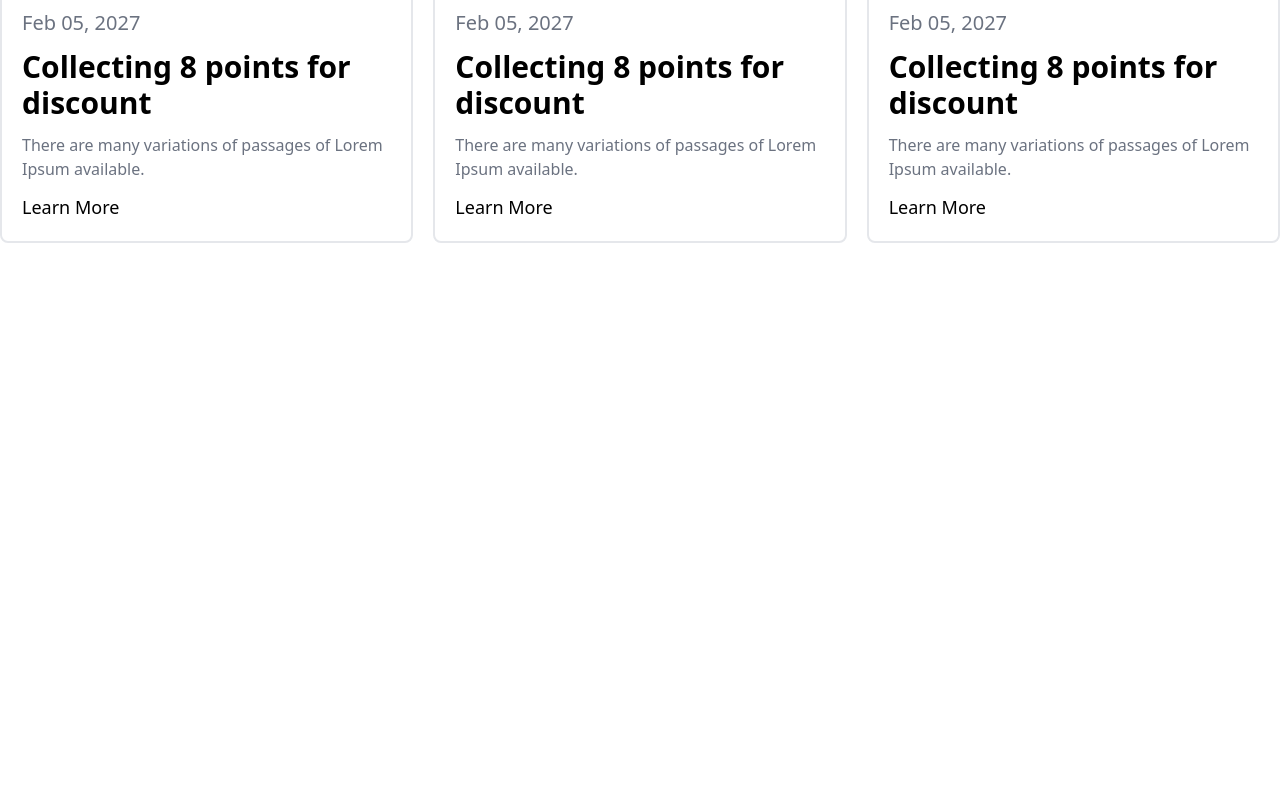
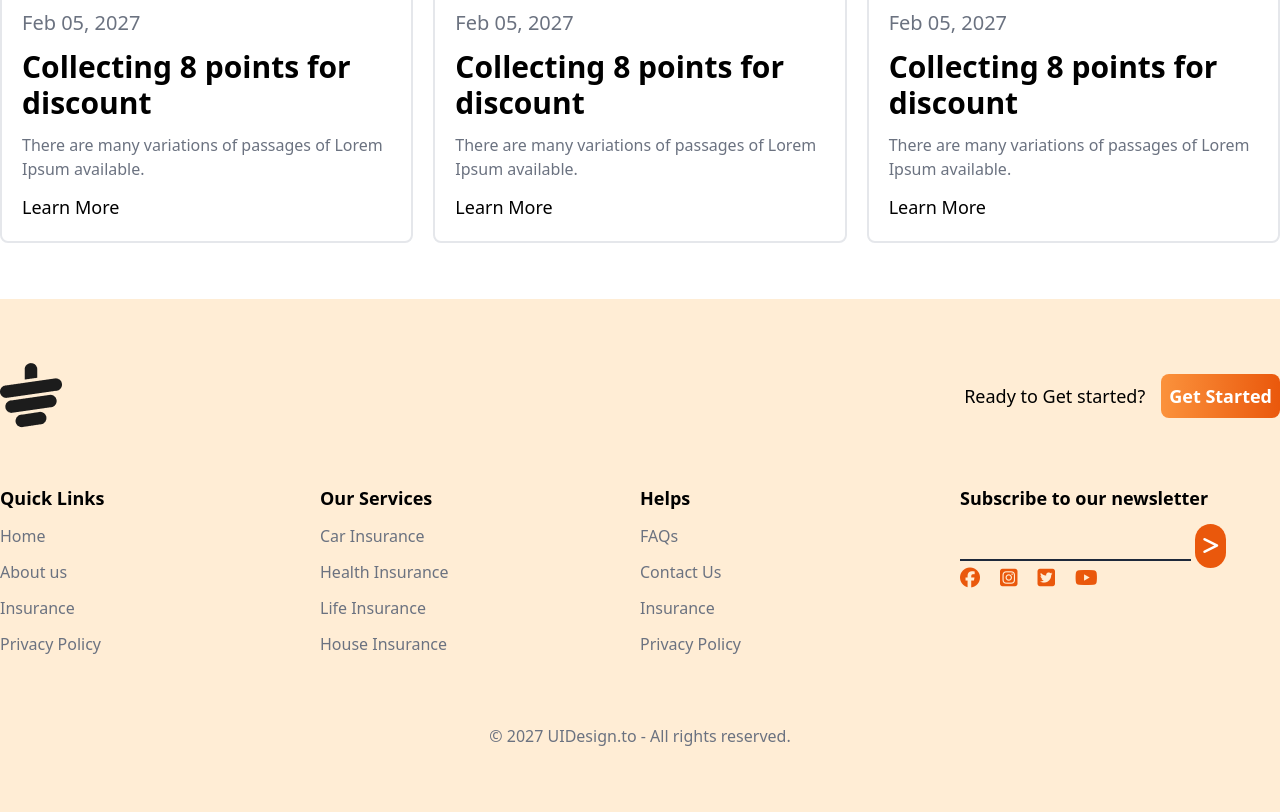
Before and after one commit to saiful16/tea-house-webpage, a plain HTML site: page index.html in a window 1280 px wide. Shown: the part 3025-3837 px from the top of the page. Before the commit the page ends 3324 px from the top, so only its background shows below. Drawn offline with nearby package versions, Linux system fonts and the light colour scheme.

Commit message:
footer section added

```diff
--- a/index.html
+++ b/index.html
@@ -195,11 +195,13 @@
         <section class="my-14">
             <div>
                 <h1 class="text-center text-5xl font-bold mb-10">News & Events</h1>
-                <p class="text-center font-medium text-gray-500 mb-10">There are many variations of passages of Lorem Ipsum available, but the majority have suffered
+                <p class="text-center font-medium text-gray-500 mb-10">There are many variations of passages of Lorem
+                    Ipsum available, but the majority have suffered
                     alteration in some form, by injected humour, or randomised words which don't look even slightly
                     believable. </p>
                 <!-- news events cards section -->
-                     <div class="grid grid-cols-1 md:grid-cols-2 lg:grid-cols-3 gap-5 md:justify-center md:items-center sm:p-3 md:p-4 lg:p-0">
+                <div
+                    class="grid grid-cols-1 md:grid-cols-2 lg:grid-cols-3 gap-5 md:justify-center md:items-center sm:p-3 md:p-4 lg:p-0">
                     <!-- card-1 -->
                     <div class="p-5 border-2 rounded-lg">
                         <div>
@@ -207,7 +209,8 @@
                         </div>
                         <div class="my-3 text-gray-500 text-xl"><time datetime="Feb 05, 2027">Feb 05, 2027</time></div>
                         <h3 class="font-bold text-3xl mb-3">Collecting 8 points for discount</h3>
-                             <p class="text-gray-500 text-base mb-3">There are many variations of passages of Lorem Ipsum available.</p>
+                        <p class="text-gray-500 text-base mb-3">There are many variations of passages of Lorem Ipsum
+                            available.</p>
                         <button class="text-lg font-medium">Learn More</button>
                     </div>
                     <!-- card-2 -->
@@ -217,7 +220,8 @@
                         </div>
                         <div class="my-3 text-gray-500 text-xl"><time datetime="Feb 05, 2027">Feb 05, 2027</time></div>
                         <h3 class="font-bold text-3xl mb-3">Collecting 8 points for discount</h3>
-                             <p class="text-gray-500 text-base mb-3">There are many variations of passages of Lorem Ipsum available.</p>
+                        <p class="text-gray-500 text-base mb-3">There are many variations of passages of Lorem Ipsum
+                            available.</p>
                         <button class="text-lg font-medium">Learn More</button>
                     </div>
                     <!-- card-3 -->
@@ -227,15 +231,83 @@
                         </div>
                         <div class="my-3 text-gray-500 text-xl"><time datetime="Feb 05, 2027">Feb 05, 2027</time></div>
                         <h3 class="font-bold text-3xl mb-3">Collecting 8 points for discount</h3>
-                             <p class="text-gray-500 text-base mb-3">There are many variations of passages of Lorem Ipsum available.</p>
+                        <p class="text-gray-500 text-base mb-3">There are many variations of passages of Lorem Ipsum
+                            available.</p>
                         <button class="text-lg font-medium">Learn More</button>
                     </div>
-
                 </div>
             </div>
         </section>
+    </main>
+    <footer class="bg-orange-100 pt-16 py-16">
+        <!-- footer container -->
+        <div class="max-w-screen-xl mx-auto md:p-4 sm:p-3 lg:p-0">
+            <div class="flex justify-between">
+                <!-- logo -->
+                <div><img src="images/cup.png" alt="" srcset=""></div>
+                <!-- btn and text -->
+                <div class="flex justify-center items-center gap-4">
+                    <p class="text-lg">Ready to Get started?</p>
+                    <button
+                        class="bg-gradient-to-r from-orange-400 to-orange-600 text-white p-2 rounded-lg font-bold text-lg">Get
+                        Started</button>
+                </div>
+            </div>
+            <!-- links section -->
+            <div class="grid grid-cols-1 md:grid-cols-2 lg:grid-cols-4 py-14">
+                <!-- quick links-1 -->
+                <div>
+                    <h4 class="font-bold text-lg mb-3">Quick Links</h4>
+                    <ul class="text-gray-500 ">
+                        <li class="mb-3"><a href="#">Home</a></li>
+                        <li class="mb-3"><a href="#">About us </a></li>
+                        <li class="mb-3"><a href="#">Insurance</a></li>
+                        <li class="mb-3"><a href="#">Privacy Policy</a></li>
+                    </ul>
+                </div>
+                <!-- our service -->
+                <div>
+                    <h4 class="font-bold text-lg mb-3">Our Services</h4>
+                    <ul class="text-gray-500 ">
+                        <li class="mb-3"><a href="#">Car Insurance</a></li>
+                        <li class="mb-3"><a href="#">Health Insurance</a></li>
+                        <li class="mb-3"><a href="#">Life Insurance</a></li>
+                        <li class="mb-3"><a href="#">House Insurance</a></li>
+                    </ul>
+                </div>
+                <!-- helps links -->
+                <div>
+                    <h4 class="font-bold text-lg mb-3">Helps</h4>
+                    <ul class="text-gray-500 ">
+                        <li class="mb-3"><a href="#">FAQs</a></li>
+                        <li class="mb-3"><a href="#">Contact Us</a></li>
+                        <li class="mb-3"><a href="#">Insurance</a></li>
+                        <li class="mb-3"><a href="#">Privacy Policy</a></li>
+                    </ul>
+                </div>
+                <!-- quick links -->
+                <div>
+                    <div>
+                        <h4 class="font-bold text-lg mb-3">Subscribe to our newsletter</h4>
+                        <input type="text " class="bg-transparent border-b-slate-800 border-b-2">
+                        <i class="fa-solid fa-greater-than bg-orange-600 rounded-full text-white text-xl p-2"></i>
+                    </div>
+                    <div class="flex gap-5 text-xl text-orange-600">
+                        <i class="fa-brands fa-facebook"></i>
+                        <i class="fa-brands fa-square-instagram"></i>
+                        <i class="fa-brands fa-square-twitter"></i>
+                        <i class="fa-brands fa-youtube"></i>
+                    </div>
+                </div>
+                <!-- socical icon container -->
 
-    </main>
+            </div>
+            <div>
+                <p class="text-center text-gray-500">© 2027 UIDesign.to - All rights reserved.</p>
+            </div>
+        </div>
+
+    </footer>
 </body>
 
 </html>
```
Lines whose indentation alone changed are shown as unchanged.
